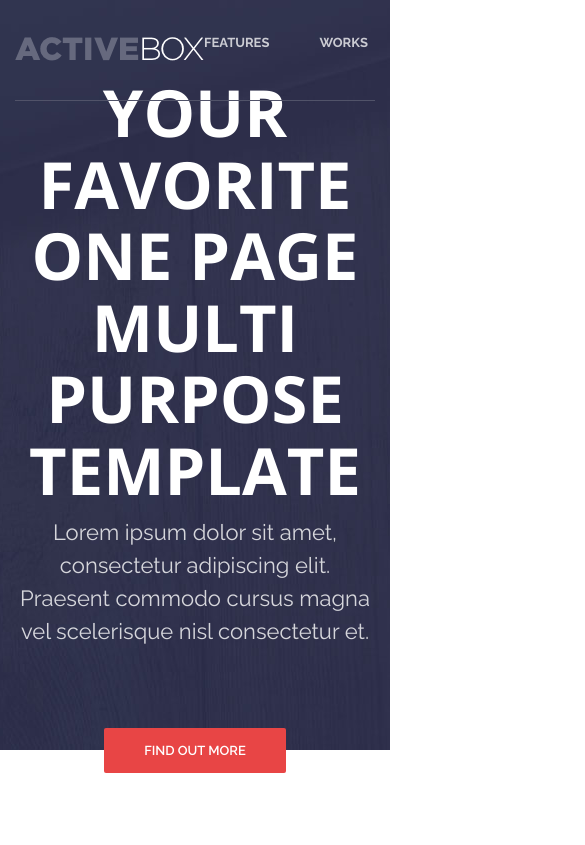
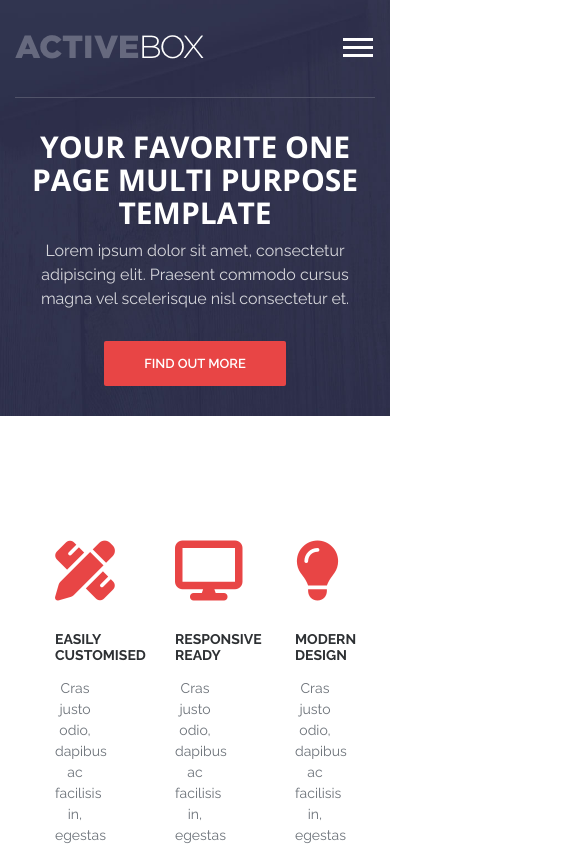
Before and after one commit to TvorogTvoeyBabushki/ActiveBox, a plain HTML site: page index.html in a window 390 px wide. Shown: the top 845 px of the page, 585 px wide, since content can reach past the window. Drawn offline with nearby package versions, Linux system fonts and the light colour scheme.

Commit message:
Адаптировал первую страницу и добавил бургер меню.

```diff
--- a/css/style.css
+++ b/css/style.css
@@ -500,3 +500,109 @@ p {
     font-size: 11px;
     color:#e84545 ;
 }
+
+        /* BURGER */
+
+.burger {
+    display: none;
+    padding: 9px 2px;
+    cursor: pointer;
+
+    background: none;
+    border: 0;
+}
+
+.burger__item {
+    display: block;
+    width: 30px;
+    height: 3px;
+    margin-top: -3px;
+
+    background-color: #fff;
+
+    font-size: 0;
+    color: transparent;
+
+    position: relative;
+}
+
+.burger__item::before {
+    content: "";
+    width: 100%;
+    height: 100%;
+
+    background-color: #fff;
+
+    position: absolute;
+    top: -8px;
+    left: 0;
+    z-index: 1;
+}
+
+.burger__item::after {
+    content: "";
+    width: 100%;
+    height: 100%;
+
+    background-color: #fff;
+
+    position: absolute;
+    top: 8px;
+    left: 0;
+    z-index: 1;
+}
+
+                /* MEDIA MAX-WIDTH 1200PX */
+
+@media (max-width: 1200px) {
+
+        /* INTRO */
+
+
+}
+
+                /* MEDIA MAX-WIDTH 990PX */
+
+@media (max-width: 990px) {
+
+        /* INTRO */
+
+    .intro__title {
+        font-size: 40px;
+    }
+
+        /* NAV */
+
+    .nav {
+        display: none;
+    }
+
+        /* BURGER */
+
+    .burger {
+        display: block;
+    }
+
+}
+
+                /* MEDIA MAX-WIDTH 767PX */
+
+@media (max-width: 767px) {
+
+        /* INTRO */
+
+    .intro {
+        height: auto;
+        padding: 130px 0 30px;
+    }
+
+    .intro__title {
+        font-size: 30px;
+    }
+
+    .intro__suptitle {
+        margin-bottom: 30px;
+        font-size: 16px;
+    }
+
+}
--- a/index.html
+++ b/index.html
@@ -8,6 +8,7 @@
         <link rel="stylesheet" href="css/style.css">
         <link href="https://fonts.googleapis.com/css2?family=Cardo:ital@1&family=Open+Sans:wght@700&family=Raleway:wght@300;400;600;700&display=swap" rel="stylesheet">
         <script src="https://kit.fontawesome.com/9482a37923.js" crossorigin="anonymous"></script>
+        <meta name="viewport" content="width=device-width, initial-scale=1">
         <title>ActiveBox</title>
 
     </head>
@@ -31,6 +32,10 @@
                         <a class="nav__link" href="#">Testimonials</a>
                         <a class="nav__link" href="#">Dowload</a>
                     </nav>
+
+                    <button class="burger" type="button">
+                        <span class="burger__item">Menu</span>
+                    </button>
 
                 </div>
             </div>
@@ -482,7 +487,7 @@
                 <div class="container">
 
                     <div class="copyright__text">
-                        <div>Copyright © 2015 ActiveBox. All Rights Reserved</div>
+                        <div>Copyright © 2022 ActiveBox. All Rights Reserved</div>
                         <div>Made with <i class="copyright__icon fa-solid fa-heart"></i> by <span> Kamal Chaneman</span></div>
                     </div>
 
```
